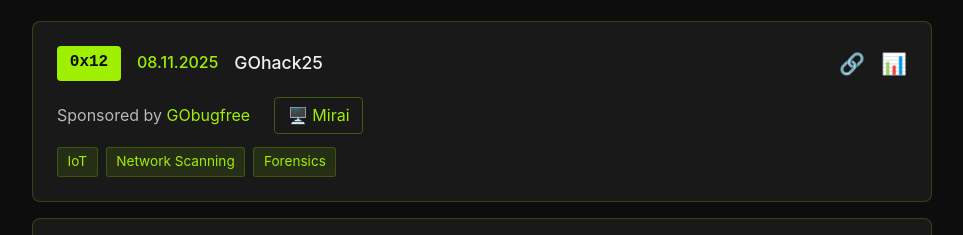
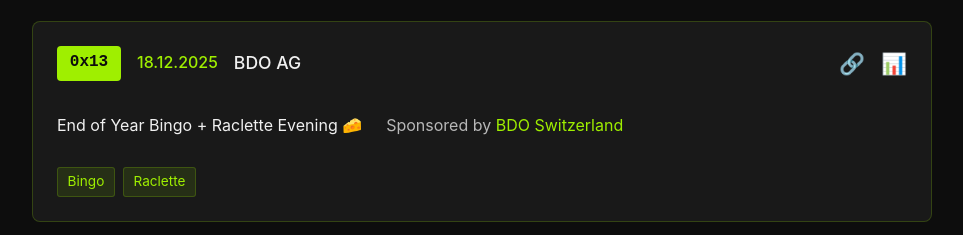
Before and after one commit to antoinet/htb-meetup-zurich, a plain HTML site: page schedule.html in a window 1280 px wide. Shown: the part 511-746 px from the top of the page, without its empty margins (158-1121 px from the left). Drawn offline with Linux system fonts and the light colour scheme.

Commit message:
Add 0x13

```diff
--- a/schedule.html
+++ b/schedule.html
@@ -26,6 +26,26 @@
     <!-- 2025 Events -->
     <div class="year-section">
       <h3 class="year-header">2025</h3>
+
+      <div class="event-card">
+        <div class="event-header">
+          <span class="event-number">0x13</span>
+          <span class="event-date">18.12.2025</span>
+          <span class="event-title">BDO AG</span>
+          <div class="icon-links">
+            <a href="https://www.meetup.com/hack-the-box-meetup-zurich-ch/events/307877929/" class="icon-link" title="Meetup Event">🔗</a>
+            <a href="https://github.com/antoinet/htb-meetup-zurich/tree/main/0x13_20251218_BDO_AG" class="icon-link" title="Slides">📊</a>
+          </div>
+        </div>
+        <div class="event-details">
+          <p>End of Year Bingo + Raclette Evening 🧀</p>
+          <span class="sponsor">Sponsored by <a href="https://www.bdo.ch">BDO Switzerland</a></span>
+        </div>
+        <div class="topics">
+          <span class="topic-tag">Bingo</span>
+          <span class="topic-tag">Raclette</span>
+        </div>
+      </div>
 
       <div class="event-card">
         <div class="event-header">
```
